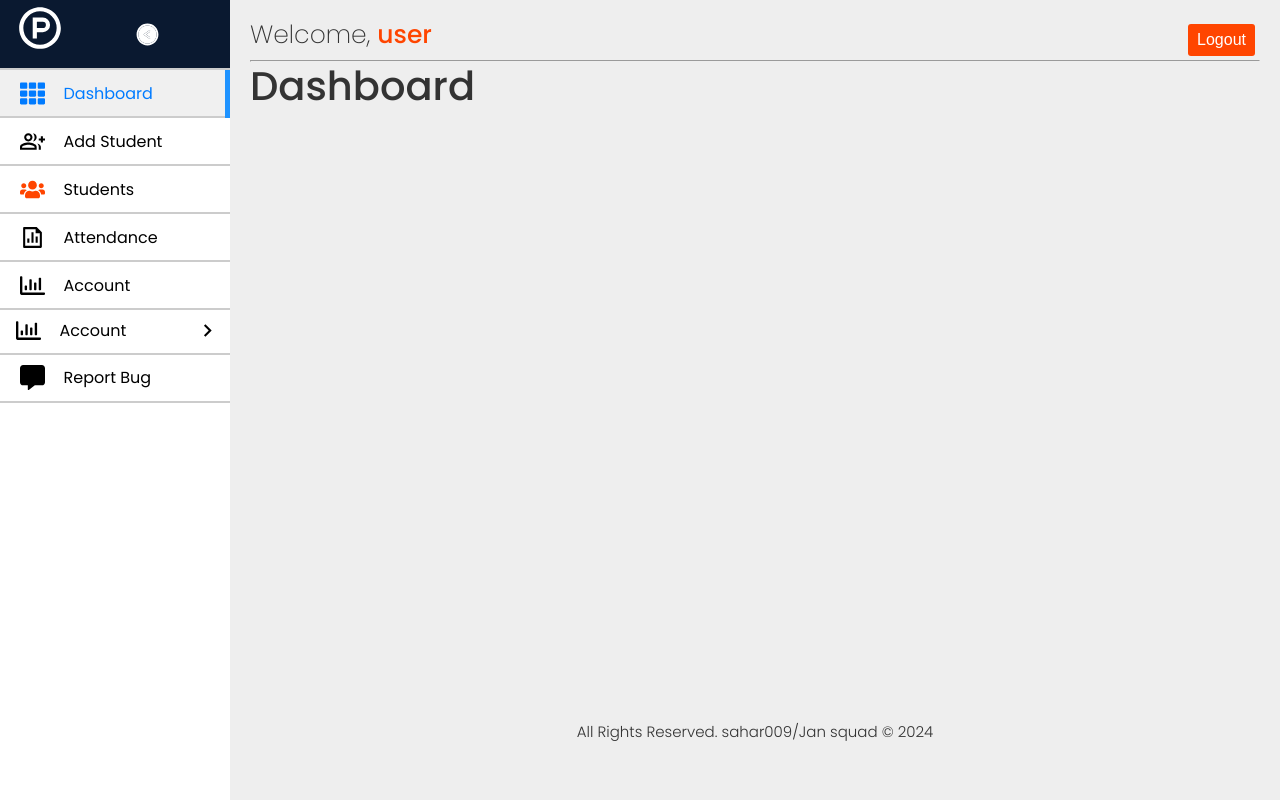
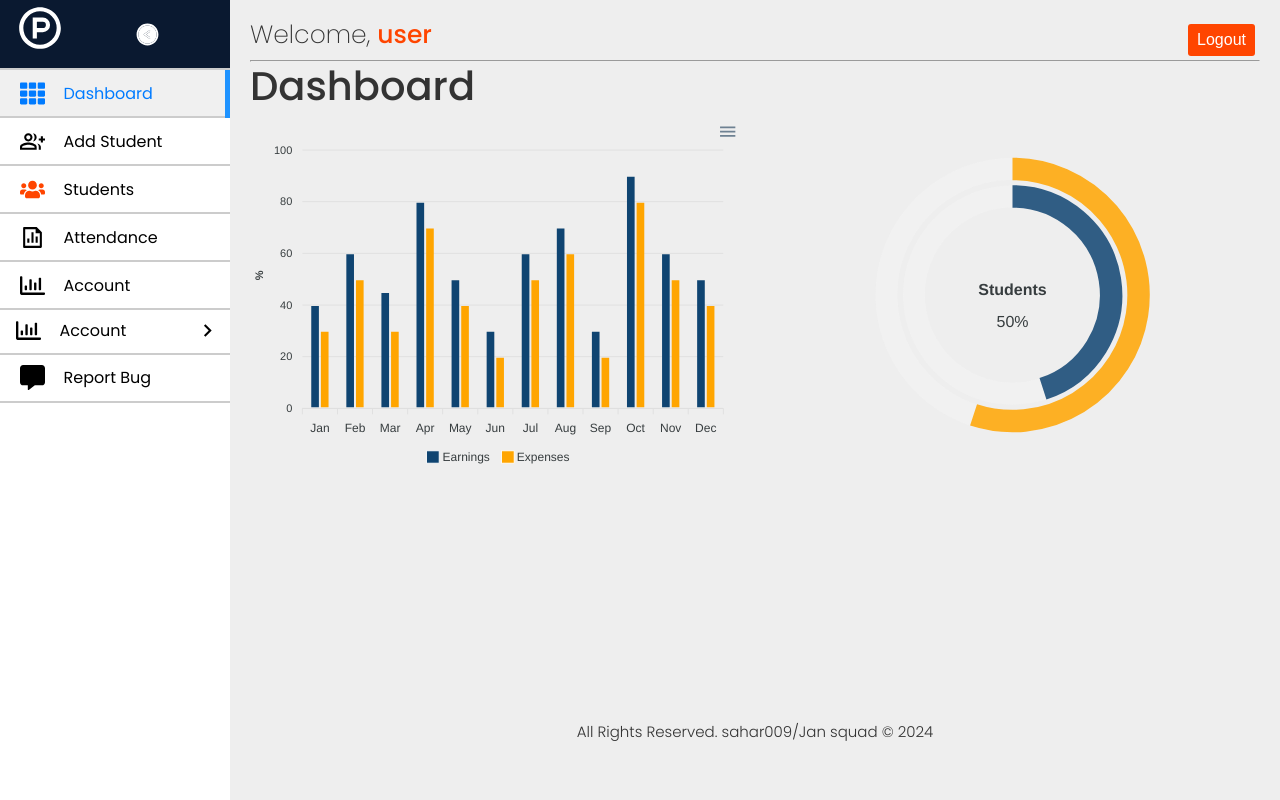
Before and after one commit to Sahar009/jan-dash, a React (Create React App) app: page /dashboard in a window 1280 px wide. Built offline with nearby package versions, Linux system fonts and the light colour scheme.

Commit message:
Created chart using Apexchart

```diff
--- a/package.json
+++ b/package.json
@@ -7,10 +7,12 @@
     "@testing-library/jest-dom": "^5.17.0",
     "@testing-library/react": "^13.4.0",
     "@testing-library/user-event": "^13.5.0",
+    "apexcharts": "^3.49.1",
     "axios": "^1.5.0",
     "dompurify": "^3.0.5",
     "node-sass": "^9.0.0",
     "react": "^18.2.0",
+    "react-apexcharts": "^1.4.1",
     "react-confirm-alert": "^3.0.6",
     "react-dom": "^18.2.0",
     "react-icons": "^4.10.1",
--- a/src/App.js
+++ b/src/App.js
@@ -9,7 +9,7 @@ import Dashboard from './pages/dashboard/Dashboard';
 import { ToastContainer } from "react-toastify";
 import "react-toastify/dist/ReactToastify.css";
 import Student from './pages/students/Student';
-import Student_detail from './pages/students/Student_details/Student_detail';
+import StudentDetail from './pages/students/StudentDetails/StudentDetail';
 
 
 
@@ -41,7 +41,7 @@ function App() {
 </Sidebar>}/>\
 <Route path='/Student_details/:id'  element={<Sidebar>
   <Layout>
-   <Student_detail/>
+   <StudentDetail/>
   </Layout>
 </Sidebar>}/>
 
--- /dev/null
+++ b/src/pages/dashboard/Apexchart.js
@@ -0,0 +1,105 @@
+import React from 'react';
+import Chart from 'react-apexcharts';
+import './Apexchart.scss';
+
+const Apexchart = () => {
+  const barChartOptions = {
+    chart: {
+      type: 'bar',
+      height: 350,
+    },
+    plotOptions: {
+      bar: {
+        horizontal: false,
+        columnWidth: '55%',
+      },
+    },
+    dataLabels: {
+      enabled: false,
+    },
+    stroke: {
+      width: 2,
+      colors: ['transparent'],
+    },
+    xaxis: {
+      categories: [
+        'Jan', 'Feb', 'Mar', 'Apr', 'May', 'Jun',
+        'Jul', 'Aug', 'Sep', 'Oct', 'Nov', 'Dec'
+      ],
+    },
+    yaxis: {
+      title: {
+        text: '%',
+      },
+    },
+    fill: {
+      opacity: 1,
+    },
+    tooltip: {
+      y: {
+        formatter: function (val) {
+          return val + "%";
+        },
+      },
+    },
+    colors: ['#0f4471', '#ffa500'],
+  };
+
+  const barChartData = [{
+    name: 'Earnings',
+    data: [40, 60, 45, 80, 50, 30, 60, 70, 30, 90, 60, 50],
+  }, {
+    name: 'Expenses',
+    data: [30, 50, 30, 70, 40, 20, 50, 60, 20, 80, 50, 40],
+  }];
+
+  const radialBarChartOptions = {
+    chart: {
+      height: 350,
+      type: 'radialBar',
+    },
+    plotOptions: {
+      radialBar: {
+        dataLabels: {
+          name: {
+            fontSize: '22px',
+          },
+          value: {
+            fontSize: '16px',
+          },
+          total: {
+            show: true,
+            label: 'Students',
+          }
+        }
+      }
+    },
+    labels: ['Male', 'Female'],
+    colors: ['#ffa500', '#0f4471'],
+  };
+
+  const radialBarChartData = [55, 45];
+
+  return (
+    <div className="dashboard">
+      <div className="chart-container">
+        <Chart
+          options={barChartOptions}
+          series={barChartData}
+          type="bar"
+          height={350}
+        />
+      </div>
+      <div className="chart-container">
+        <Chart
+          options={radialBarChartOptions}
+          series={radialBarChartData}
+          type="radialBar"
+          height={350}
+        />
+      </div>
+    </div>
+  );
+};
+
+export default Apexchart;
--- /dev/null
+++ b/src/pages/dashboard/Apexchart.scss
@@ -0,0 +1,9 @@
+.dashboard {
+    display: grid;
+    grid-template-columns: 1fr 1fr;
+    gap: 20px;
+  }
+
+  .chart-container {
+    min-width: 300px;
+  }
--- a/src/pages/dashboard/Dashboard.js
+++ b/src/pages/dashboard/Dashboard.js
@@ -1,7 +1,4 @@
-import {useEffect,useState, useRef} from 'react';
-
-
-
+import Apexchart from './Apexchart';
 const Dashboard = () => {
 
 
@@ -12,7 +9,7 @@ const Dashboard = () => {
   return (
     <div>
       <h1>Dashboard</h1>
-
+      <Apexchart/>
 
 
     </div>
--- a/src/pages/students/Student.js
+++ b/src/pages/students/Student.js
@@ -1,6 +1,6 @@
 import React, { useEffect, useState } from 'react';
 import './student.scss';
-import Student_render from './Student_render';
+import Student_render from './StudentRender';
 import { Link } from 'react-router-dom';
 import { CiSearch } from "react-icons/ci";
 import { shortenText } from '../../utils/utility';
--- a/src/pages/students/Student_details/Student_detail.js
+++ b/src/pages/students/StudentDetails/StudentDetail.js
@@ -1,5 +1,5 @@
 import React, { useEffect, useState } from 'react';
-import './student_detail.scss';
+import './StudentDetail.scss';
 import { Link, useParams } from 'react-router-dom';
 import { TiArrowBack } from "react-icons/ti";
 
```
Also changed, not shown: src/pages/students/StudentDetails/StudentDetail.scss (renamed from src/pages/students/Student_details/student_detail.scss), src/pages/students/StudentRender.js (renamed from src/pages/students/Student_render.js), 1 other file (tests, documents, lock files or other folders).
